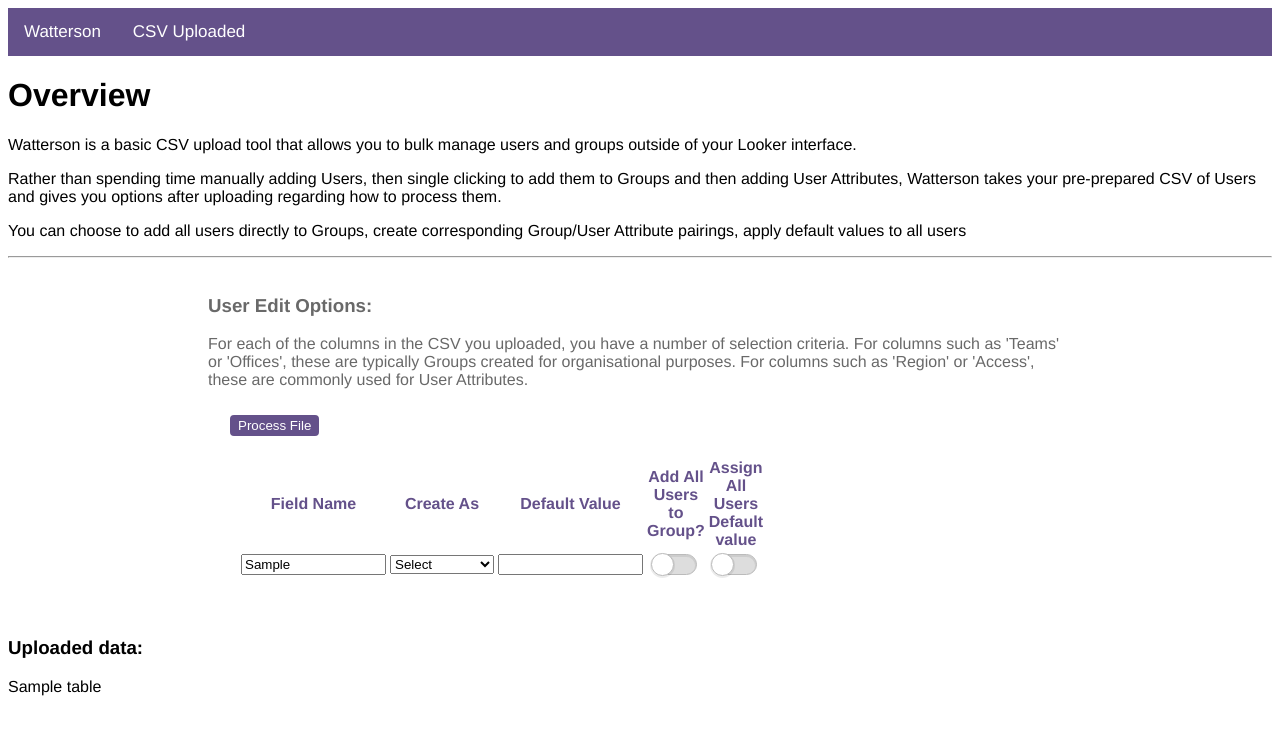
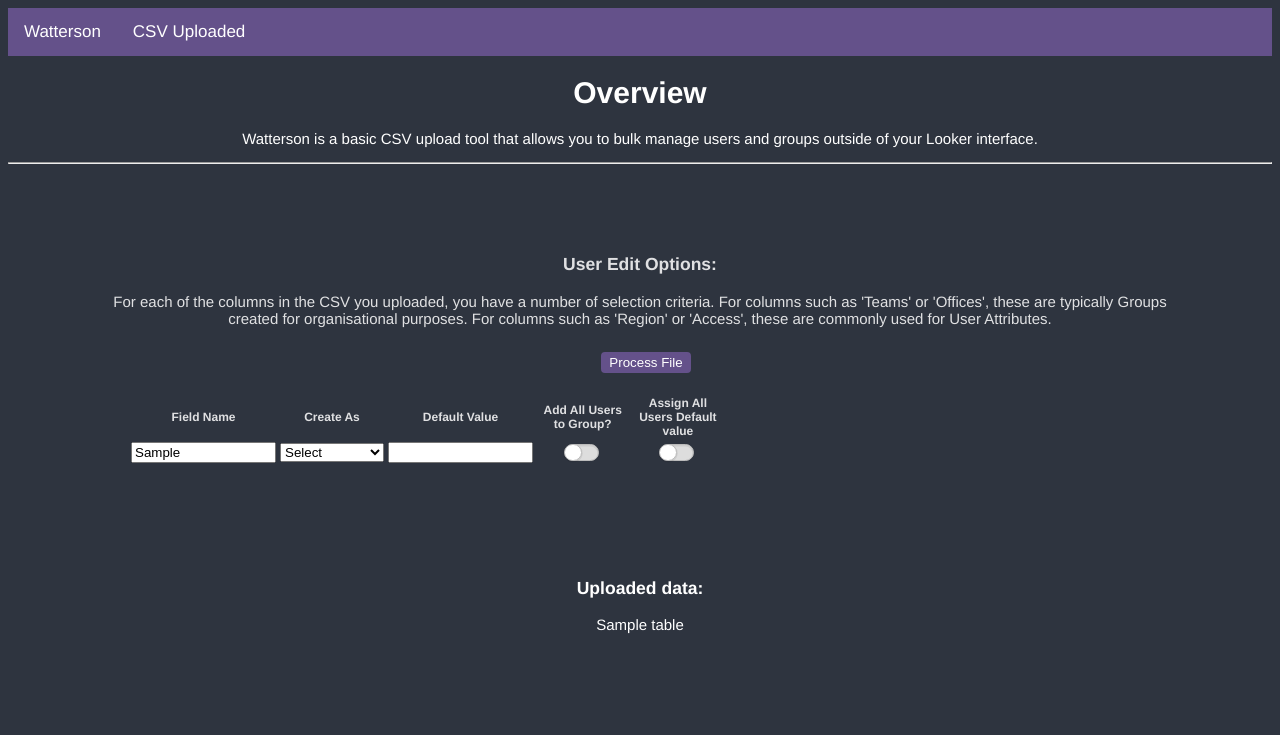
Before and after one commit to seanlhiggins/watterson, a Flask app: template templates/uploaded_file.html in a window 1280 px wide. Shown: the top 735 px of the page. Run offline with Flask 2, Linux system fonts and the light colour scheme; the template is opened without the code that fills it: most values are stand-ins (such as "Sample title", 1, 10 or a date in 2020).

Commit message:
clean up UI, fix user attribute function, easier auth flow

```diff
--- a/static/style.css
+++ b/static/style.css
@@ -84,25 +84,29 @@
 }
 
 .form-wrapper {
-  padding: 10px 10px 10px 10px
+  padding: 10px
   margin-left:10px;
 }
 
 .instructions {
-  color:#64518A;
+  color:rgba(255,255,255,.85);
 }
 .uploadedcsv {
-  padding: 10px 200px 0px 200px;
+  margin: 50px;
   border: thick;
   float: center;
-  color: #696969;;
+  color: rgba(255,255,255,.85);
+}
+
+.processingoptions{
+  font-size: 12px
 }
 
 .lk-content{
   padding: 10px 10px 1px 10px;
   border: thin;
   float: center;
-  color: #64518A;;
+  color: rgba(255,255,255,.85);
 }
 .checkbox input {
   border: 0;
@@ -158,11 +162,14 @@ input:checked + .checkbox-value {
 input:checked + .checkbox-value::before {
   left: 90%;
 }
-
+.formwrapper{
+  align-content: center;
+  margin: 40px
+}
 .txtin {
     display: block;
     width: 25%;
-    background: transparent;
+    background: white;
     font-size: 15px;
     color: #1b3815;
     line-height: 1.5;
@@ -228,37 +235,26 @@ select-css {
 
 
 
-body#lk-layout-simple {
+body {
     background-color: #2e343f;
     color: white;
     height: auto;
     text-align: center;
     font-family: Nunito,Helvetica,Arial,sans-serif;
     font-weight: 100;
-    font-size: 12px;
+    font-size: 15px;
     background: #2e343f;
 
 }
 
-body {
-    font-family: Nunito,Helvetica,Arial,sans-serif;
 
-}
 
-#lk-layout-simple-header {
-    text-align: center;
-    margin-bottom: 40px;
-}
-.lk-simple-title {
-    text-align: center;
-    margin-bottom: 40px;
-    font-weight: 100;
-    font-size: 20px;
-}
 
 th, td {
   text-align: center;
   padding: 1px;
+  font-size: 12px;
+  width: 100px;
 }
 
 tr {
--- a/templates/upload.html
+++ b/templates/upload.html
@@ -20,8 +20,7 @@
 <div class="title">
 	<h1>Overview</h1>
 	<p>Watterson is a basic CSV upload tool that allows you to bulk manage users and groups outside of your Looker interface.<p>
-	<p>Rather than spending time manually adding Users, then single clicking to add them to Groups and then adding User Attributes, Watterson takes your pre-prepared CSV of Users and gives you options after uploading regarding how to process them. </p>
-	<p>You can choose to add all users directly to Groups, create corresponding Group/User Attribute pairings, apply default values to all users</p>
+
 </div>
 <hr>
 
@@ -40,19 +39,19 @@
 
 			</div>
 		    <label class="hostlabel">
-				Host:
+				<h2>Host:</h2>
 			</label>
 			<div class="hostinput">
 				<input class="txtin" type="text" name="host">
 			</div>
 			<label class="clientlabel">
-			Client ID:
+			<h2>Client ID:</h2>
 			</label>
 			<div class="clientinput">
 				<input class="txtin" type="password" name="clientid">
 			</div>
 			<label class="label">
-			Client Secret:
+			<h2>Client Secret:</h2>
 			</label>
 			<div class="secretinput">
 				<input class="txtin" type="password" name="clientsecret">
--- a/templates/uploaded_file.html
+++ b/templates/uploaded_file.html
@@ -30,7 +30,7 @@
 {% block main %}
 
 
-<div class="form-wrapper">
+<div class="formwrapper">
 	<div class="uploadedcsv">
 	<label class="edit-options-label">
 		<h3>User Edit Options: </h3>
@@ -41,19 +41,19 @@
 		</span>
 	</label>
 		<div class="lk-content">
-			<table class="table table-striped users-table" style="float: center">
-				<thead>
-					<th>Field Name</th>
-					<th>Create As</th>
-					<th>Default Value</th>
-					<th>Add All Users to Group?</th>
-					<th>Assign All Users Default value</th>
+			<table class="table" style="float: center">
+				<thead class="thead">
+					<th width="100%">Field Name</th>
+					<th width="100%">Create As</th>
+					<th width="100%">Default Value</th>
+					<th width="100%">Add All Users to Group?</th>
+					<th width="100%">Assign All Users Default value</th>
 				</thead>
 			<tbody>
 	<!-- For every header in the spreadsheet, create a row with checkboxes and buttons, using Jinja's loop.index to make sure we can granularly control selections between each  -->
 		<form  method=POST action="">
+		<div class="processingoptions">
 		{% for header in columns %}
-		<div class="processingoptions">
 		  	<tr>
 		  		<td>
 		  			<input type="text" name="fieldname{{loop.index}}" id="fieldname{{loop.index}}" size="15" value={{header}} >
@@ -73,7 +73,7 @@
 				<td>
 					<label>
 					<span class="checkbox">
-						<input type="checkbox" name="chkcreategroup{{loop.index}}" id="chkcreategroup{{loop.index}}" value="Y" onclick="if(this.checked)document.getElementById('chkcreateuseratt{{loop.index}}').checked=false">
+						<input type="checkbox" name="chkcreategroup{{loop.index}}" id="chkcreategroup{{loop.index}}" value="Y" onclick="if(this.checked)document.getElementById('chkcreateua{{loop.index}}').checked=false">
 						<span class="checkbox-value" aria-hidden="true"></span>
 					</span>
 				</label>
@@ -82,7 +82,7 @@
 				<td>
 					<label>
 						<span class="checkbox">
-							<input  type="checkbox" name="chkcreateuseratt{{loop.index}}" id="chkcreateuseratt{{loop.index}}" value="Y" onclick="if(this.checked)document.getElementById('chkcreategroup{{loop.index}}').checked=false">
+							<input  type="checkbox" name="chkcreateua{{loop.index}}" id="chkcreateua{{loop.index}}" value="Y" onclick="if(this.checked)document.getElementById('chkcreategroup{{loop.index}}').checked=false">
 							<span class="checkbox-value" aria-hidden="true"></span>
 						</span>
 					</label>
@@ -102,11 +102,11 @@
 
 
 
-<br>
+
 {% endblock %}
 {% block tablesummary %}
 <h3>Uploaded data:</h3>
-<div id="pandastable">
+<div class="pandastable">
 		{{ table | safe }}
 </div>
 {% endblock %}
--- a/watterson.py
+++ b/watterson.py
@@ -14,7 +14,7 @@ from wtforms import StringField, PasswordField, BooleanField, SubmitField
 from wtforms.validators import DataRequired
 from config import *
 from looker_sdk.rtl import api_settings, auth_session,transport,serialize,requests_transport
-from looker_sdk import client, models
+from looker_sdk import client, models, error
 from looker_sdk import methods
 import re
 import requests
@@ -41,21 +41,7 @@ app.config['UPLOAD_FOLDER'] = UPLOAD_FOLDER
 ALLOWED_EXTENSIONS = {'csv'}
 
 
-def auth(url):
 
-	api_settings.ApiSettings(base_url = url)
-	settings = api_settings.ApiSettings(base_url = url,verify_ssl=False, timeout=200)
-	settings.headers = {"Content-Type": "application/json"}
-	transport = requests_transport.RequestsTransport.configure(settings)
-	sdk = methods.LookerSDK(
-	        auth_session.AuthSession(settings, transport, serialize.deserialize),
-	        serialize.deserialize,
-	        serialize.serialize,
-	        transport,
-	    )
-	me= sdk.me()
-	print(me)
-	return sdk
 
 # class for each row in the UI that has a form element submitted
 class FormRow():
@@ -200,31 +186,34 @@ def add_users_to_groups(email_header, group_header,data):
 
 
 ##### USER ATTRIBUTE FUNCTIONS
-def create_user_attribute(ua_name, default_value, type, data):
+def create_user_attribute(ua_name, default_value, data, uatype='string'):
 	data_without_nulls = data
 	existing_ua = {ua.name: ua.id for ua in sdk.all_user_attributes()}
-	raw_column_values = (data_without_nulls[ua_name].unique())
-	extracted_numpy_row_values = [row for row in raw_column_values]
-	adjusted_column_values = []
 
-	i = 0
-	while i< len(extracted_numpy_row_values):
-		adjusted_column_values.append(extracted_numpy_row_values[i])
-		i+=1
+	if not existing_ua.get(ua_name):
+		print(f'{existing_ua}')
+		print(f'uavalue = {ua_name}, default = {default_value}')
+		try:
+			payload = {"name": ua_name,"default_value":"","label":ua_name,"type":"string"}
+			print(f'{payload}')
+			payloadjson=json.dumps(payload)
+			print(f'{payloadjson}')
+			# new_ua = sdk.create_user_attribute(payloadjson)
+			# new_ua = sdk.create_user_attribute({"name": "oneuatobindthem","default_value":"",	"label":"This Is Newest","type":"string"})
+			# new_ua = sdk.create_user_attribute({"name": "twouatobindthem","default_value":"","label":"This Is Newerer","type":"string"})
+			# new_ua = sdk.create_user_attribute({"name": "Team", 		  "default_value":"",	"label":"Team", 		  "type":"string"})
+			print(new_ua)
+			print("Created New User Attribute " + ua_name)
+			return ua_name, default_value
+		except:
+			print("Failed to create " + ua_name)
 
-	for uavalue in adjusted_column_values:
-		if not existing_ua.get(ua_name):
-			try:
-				payload = {"name": uavalue,"default_value":default_value}
-				payloadjson=json.dumps(payload)
-				new_ua = sdk.create_user_attribute(payloadjson)
-				existing_ua[new_ua.name] = new_ua.id
-				print("Created New User Attribute " + uavalue)
-			except:
-				print("Failed to create " + uavalue)
-		else:
-			print("User Attribute " + uavalue + " already exists")
-	return '''<h2 User Attribute Created</h2> - {}'''.format([attribute for attribute in adjusted_column_values])
+	else:
+		print("User Attribute " + ua_name + " already exists")
+
+
+
+##### ROUTES {
 
 @app.route('/', methods=['GET', 'POST'])
 def home():
@@ -233,12 +222,11 @@ def home():
 		base_url = os.environ['LOOKERSDK_BASE_URL'] = request.form['host']
 		os.environ['LOOKERSDK_CLIENT_ID'] = request.form['clientid']
 		os.environ['LOOKERSDK_CLIENT_SECRET'] = request.form['clientsecret']
-		sdk = auth(base_url)
-		auth(base_url)
+		sdk = client.setup()
 
 		#just check the SDK is initiated
 		me = sdk.me()
-
+		print(me)
 		# check if the post request has the file part
 		if 'file' not in request.files:
 			flash('No file part')
@@ -296,36 +284,67 @@ def uploaded_file(filename):
 	# emailheadername = list(filter(r.match,data.columns))[0]
 	email_header_name = 'Email Address'
 	html_table = data.to_html(max_rows=20)
-
+	print(sessiondata)
 	i=1
 	while i<=csv_column_headers:
+		print(f'checkcreategroup{i} + chkcreateua{i}')
 		if f'chkcreategroup{i}' in sessiondata:
+			print(f'chkcreategroup{i}')
 		# Have to do this  formatting because the form length will be dynamic based on the CSV size, so the IDs and Names of the HTML elements will be dynamic also.
 			fname = sessiondata[f'fieldname{i}']
 			ftype = sessiondata[f'ftype{i}']
 			uadefault = sessiondata[f'uadefault{i}']
 			grp = sessiondata[f'chkcreategroup{i}']
-			# ua = request.form.get("chkcreateuseratt{}".format(i))
-			i+=1
+			ua = None
 
 			# Create an object to store all the form values row-wise for concurrent handling
-			row_i = FormRow(fname,ftype,uadefault,grp,'test1')
+			row_i = FormRow(fname,ftype,uadefault,grp,ua)
 
 
 			# If they've checked the Add Users to Group checkbox and create as Group, create the groups and add users, otherwise just Create the Groups.
-			if row_i.ftype == 'GRP' and row_i.grp == 'Y':
+			if row_i.grp =='Y' and not row_i.ftype:
+				alert('Choose the data type')
+
+			elif row_i.ftype == 'GRP' and row_i.grp == 'Y':
 				print('creating groups and adding users to groups')
 				items_created = add_users_to_groups(email_header_name,fname,data)
+				return render_template('process.html',
+								data=html_table, groups=items_created[0], users=items_created[1])
 
 			elif row_i.ftype == 'GRP':
 				print('creating group only')
 				items_created = create_groups(fname,data)
+				return render_template('process.html',
+							data=html_table, groups=items_created[0])
+
+		elif sessiondata[f'ftype{i}'] == 'UA':
+			print('got here')
+			fname = sessiondata[f'fieldname{i}']
+			ftype = sessiondata[f'ftype{i}']
+			uadefault = sessiondata[f'uadefault{i}']
+			grp = None
+			if f'chkcreateua{i}' in sessiondata:
+				ua = sessiondata[f'chkcreateua{i}']
+			else:
+				ua = ''
+			row_i = FormRow(fname,ftype,uadefault,grp,ua)
+
+			if row_i.ua == 'Y':
+				print('creating user attributes')
+				# items_created = add_user_attribute_to_users(email_header_name,fname,data) -- function to be created still
+
+			else:
+				print('creating new user attribute')
+				items_created = create_user_attribute(fname,uadefault, data, uatype='string')
+				print(items_created)
 			i+=1
 		else:
+			print(sessiondata[f'ftype{i}'])
 			i+=1
-	return render_template('process.html',
-							data=html_table, groups=items_created[0], users=items_created[1])
+	return render_template('process.html', ua=items_created)
 
+
+#### END ROUTES }
 
 
 if __name__ == '__main__':
```
Also changed, not shown: templates/process.html (+7 -1 lines).
